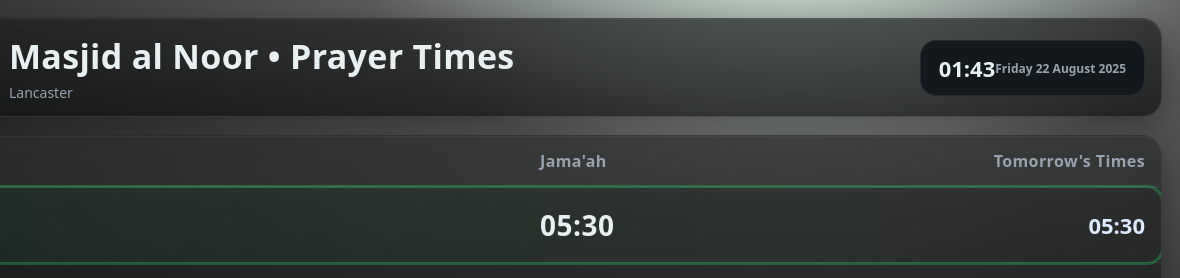
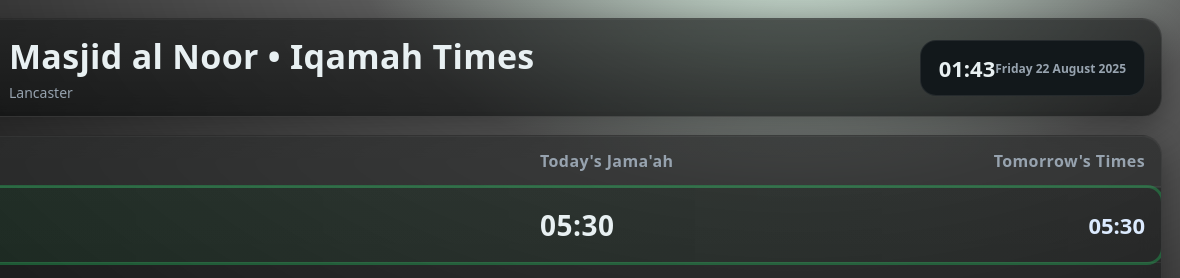
Before and after one commit to yuslolanc/prayertimes, a plain HTML site: page index.html in a window 1280 px wide. Shown: the top 278 px of the page, 100-1280 px from the left. Drawn offline with Linux system fonts and the light colour scheme.

Commit message:
Update index.html

```diff
--- a/index.html
+++ b/index.html
@@ -54,7 +54,7 @@
     <div class="header card">
       <img class="logo" src="./logo.png" alt="Logo" onerror="this.style.display='none'"/>
       <div class="titles">
-        <div class="title">Masjid al Noor • Prayer Times</div>
+        <div class="title">Masjid al Noor • Iqamah Times</div>
         <div class="subtitle" id="loc">Lancaster</div>
       </div>
       <div class="datechip" id="datechip">--:--<small>—</small></div>
@@ -62,7 +62,7 @@
 
     <div class="table card">
       <div class="thead">
-        <div>Prayer</div><div>Jama'ah</div><div style="text-align:right">Tomorrow's Times</div>
+        <div>Prayer</div><div>Today's Jama'ah</div><div style="text-align:right">Tomorrow's Times</div>
       </div>
       <div class="rows" id="rows"></div>
     </div>
@@ -253,7 +253,7 @@
       return {...s, date:d};
     });
     if(nextIdx===-1){
-      const fajrIdx = parsed.findIndex(x=>x.label==='FAJR'&&x.today);
+      const fajrIdx = parsed.findIndex(x=>x.label==='Fajr'&&x.today);
       if(fajrIdx>=0){
         const d = parseTimeToToday(parsed[fajrIdx].today);
         if(d){ nextIdx=fajrIdx; nextTime=new Date(d.getTime()+24*3600*1000); }
```
